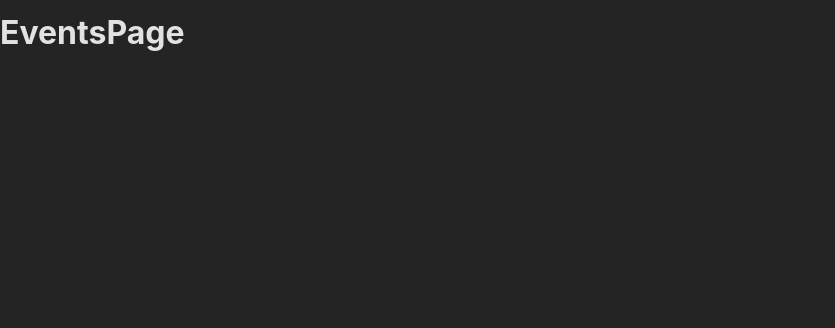
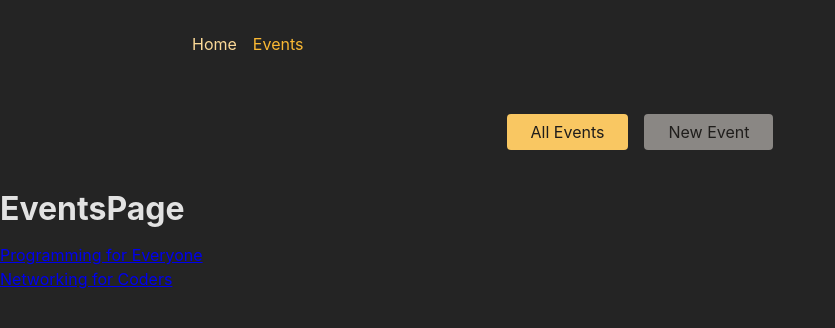
Before and after one commit to NicholasCloud4/advanced-router, a React (Create React App) app in the folder frontend/: page /events in a window 1280 px wide. Shown: the top 328 px of the page, without its empty margins (0-835 px from the left). Built offline with nearby package versions, Linux system fonts and the light colour scheme.

Commit message:
add events pages, routing, and main navigation

```diff
--- a/frontend/src/App.js
+++ b/frontend/src/App.js
@@ -22,19 +22,33 @@
 // BONUS: Add another (nested) layout route that adds the <EventNavigation> component above all /events... page components
 
 import { RouterProvider, createBrowserRouter } from 'react-router-dom';
+
+import RootLayout from './pages/RootLayout';
 import HomePage from './pages/HomePage';
 import EventsPage from './pages/EventsPage';
 import EventDetailPage from './pages/EventDetailPage';
 import NewEventPage from './pages/NewEventPage';
 import EditEventPage from './pages/EditEventPage';
+import EventsRootLayout from './pages/EventsRootLayout';
+
 
 
 const router = createBrowserRouter([
-  { path: '/', element: <HomePage /> },
-  { path: '/events', element: <EventsPage /> },
-  { path: '/events/:eventId', element: <EventDetailPage /> },
-  { path: '/events/new', element: <NewEventPage /> },
-  { path: '/events/:eventId/edit', element: <EditEventPage /> },
+  {
+    path: '/', element: <RootLayout />, children: [
+      { index: true, element: <HomePage /> },
+      {
+        path: 'events', element: <EventsRootLayout />, children: [
+          { index: true, element: <EventsPage /> },
+          { path: ':eventId', element: <EventDetailPage /> },
+          { path: 'new', element: <NewEventPage /> },
+          { path: ':eventId/edit', element: <EditEventPage /> }
+
+        ]
+      },
+
+    ]
+  },
 ])
 
 function App() {
--- a/frontend/src/components/EventsNavigation.js
+++ b/frontend/src/components/EventsNavigation.js
@@ -1,3 +1,4 @@
+import { NavLink } from 'react-router-dom';
 import classes from './EventsNavigation.module.css';
 
 function EventsNavigation() {
@@ -6,10 +7,10 @@ function EventsNavigation() {
       <nav>
         <ul className={classes.list}>
           <li>
-            <a href="/events">All Events</a>
+            <NavLink to="/events" className={({ isActive }) => isActive ? classes.active : ''}>All Events</NavLink>
           </li>
           <li>
-            <a href="/events/new">New Event</a>
+            <NavLink to="/events/new" className={({ isActive }) => isActive ? classes.active : ''}>New Event</NavLink>
           </li>
         </ul>
       </nav>
--- a/frontend/src/components/MainNavigation.js
+++ b/frontend/src/components/MainNavigation.js
@@ -1,4 +1,5 @@
 import classes from './MainNavigation.module.css';
+import { NavLink } from 'react-router-dom';
 
 function MainNavigation() {
   return (
@@ -6,10 +7,10 @@ function MainNavigation() {
       <nav>
         <ul className={classes.list}>
           <li>
-            <a>Home</a>
+            <NavLink to={'/'} className={({ isActive }) => isActive ? classes.active : ''}>Home</NavLink>
           </li>
           <li>
-            <a>Events</a>
+            <NavLink to={'/events'} className={({ isActive }) => isActive ? classes.active : ''}>Events</NavLink>
           </li>
         </ul>
       </nav>
--- a/frontend/src/pages/EventDetailPage.js
+++ b/frontend/src/pages/EventDetailPage.js
@@ -1,6 +1,12 @@
+import { useParams } from "react-router-dom"
 
 export default function EventDetailPage() {
+    const params = useParams();
+
     return (
-        <h1>EventDetailPage</h1>
+        <>
+            <h1>EventDetailPage</h1>
+            <p>Event ID: {params.eventId}</p>
+        </>
     )
 }
--- a/frontend/src/pages/EventsPage.js
+++ b/frontend/src/pages/EventsPage.js
@@ -1,7 +1,30 @@
+import { Link } from "react-router-dom"
 
+const DUMMY_EVENTS = [
+    {
+        id: 'e1',
+        title: 'Programming for Everyone',
+    },
+    {
+        id: 'e2',
+        title: 'Networking for Coders',
+    }
+
+]
 
 export default function EventsPage() {
     return (
-        <h1>EventsPage</h1>
+        <>
+            <h1>EventsPage</h1>
+            <ul>
+                {DUMMY_EVENTS.map((event) => {
+                    return (
+                        <li key={event.id}>
+                            <Link to={event.id}>{event.title}</Link>
+                        </li>
+                    )
+                })}
+            </ul>
+        </>
     )
 }
--- /dev/null
+++ b/frontend/src/pages/EventsRootLayout.js
@@ -0,0 +1,12 @@
+import React from 'react'
+import { Outlet } from 'react-router-dom'
+import EventsNavigation from '../components/EventsNavigation'
+
+export default function EventsRootLayout() {
+    return (
+        <>
+            <EventsNavigation />
+            <Outlet />
+        </>
+    )
+}
--- /dev/null
+++ b/frontend/src/pages/RootLayout.js
@@ -0,0 +1,15 @@
+import React from 'react'
+import MainNavigation from '../components/MainNavigation'
+import { Outlet } from 'react-router-dom'
+
+export default function RootLayout() {
+    return (
+        <>
+            <MainNavigation />
+            <main>
+                <Outlet />
+            </main>
+        </>
+
+    )
+}
```
